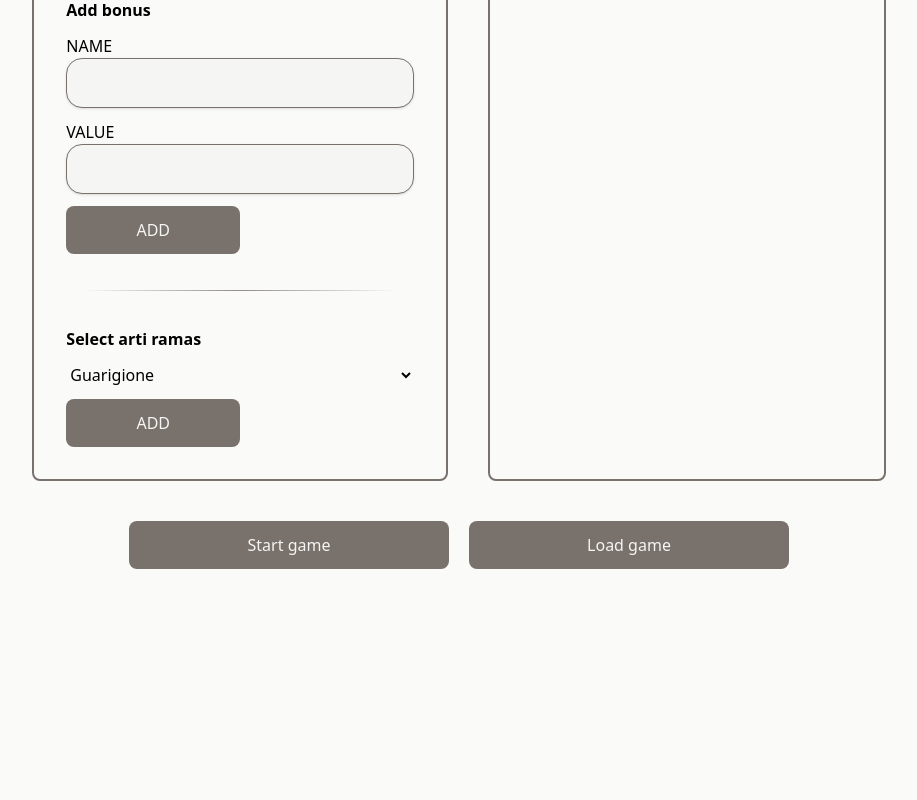
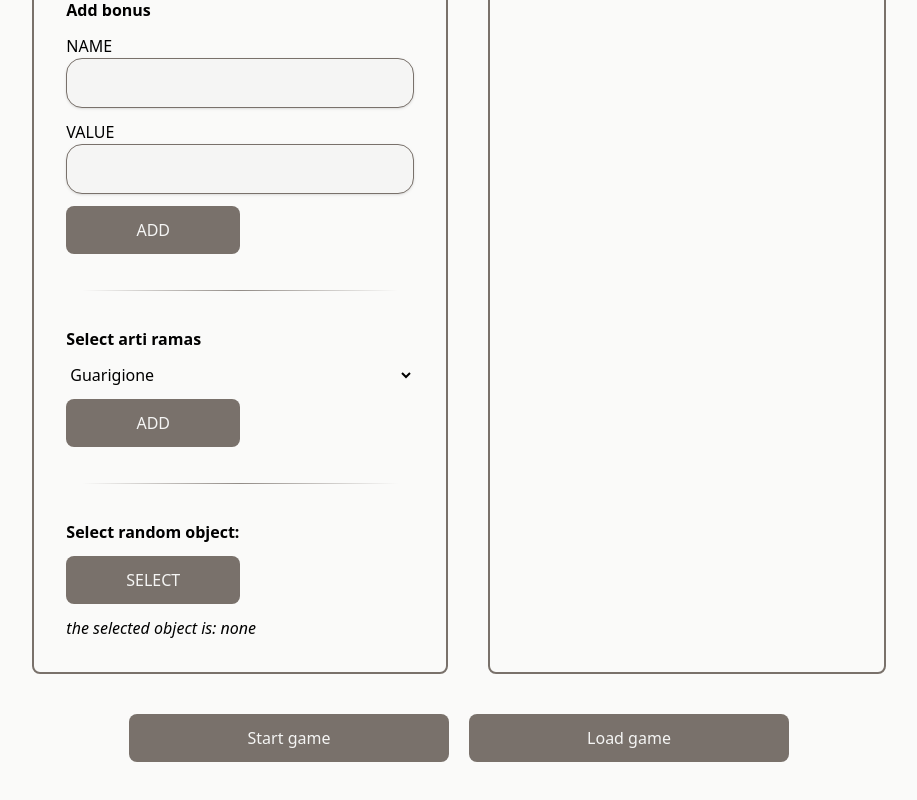
Before and after one commit to gyo82v/lone-wolf, a Next.js app: page / in a window 1280 px wide. Shown: the part 1643-2443 px from the top of the page, without its empty margins (181-1098 px from the left). Before the commit the page ends 2252 px from the top, so only its background shows below. Built offline with nearby package versions, Linux system fonts and the light colour scheme; no server answers.

Commit message:
feat: add random object selector in the set up component

```diff
--- a/components/SetupSection.tsx
+++ b/components/SetupSection.tsx
@@ -8,6 +8,8 @@ import { randomNumber } from "@/lib/randomNumberGenerator";
 import { Dispatch, SetStateAction } from "react";
 import { loadGame } from "@/firebase/loneWolf";
 import { weaponSelector } from "@/lib/weaponSelector";
+import { objectSelector } from "@/lib/objectSelector";
+import { useState } from "react";
 
 
 type Props = {
@@ -27,6 +29,8 @@ type Props = {
 };
 
 export default function SetupSection({hero, handleStats, addItemToArray, addItemToZaino, handlePasti, addBonus, setShowGame, setShowSetup, setHealth, setStrenght, setGameStarted, setHero, setChapter}:Props){
+
+    const [selectedObject, setSelectedObject] = useState("none")
 
     const handleResistenza = (formData: FormData) => {
       if(!handleStats) return
@@ -108,6 +112,11 @@ export default function SetupSection({hero, handleStats, addItemToArray, addItem
     const handleAddPasti = () => {
       if(!handlePasti) return
       handlePasti(1)
+    }
+
+    const handleObjectSelection = () => {
+      const object = objectSelector()
+      setSelectedObject(object)
     }
 
     const handleStart = () => {
@@ -209,7 +218,14 @@ export default function SetupSection({hero, handleStats, addItemToArray, addItem
                     </select>
                     <button type="submit" className={`${baseButtonStyle} w-1/2 uppercase`}>Add</button>
                   </form>
+                  <SmallDivider />
+                  <div className="flex flex-col gap-3">
+                    <h3 className="font-bold">Select random object:</h3>
+                    <button onClick={handleObjectSelection} className={`${baseButtonStyle} w-1/2 uppercase`}>select</button>
+                    <p className="font-extralight italic">the selected object is: {selectedObject} </p>
+                  </div>
                 </div>
+
                 <div className="border-2 border-stone-500 rounded-lg p-4 w-full">
                     <h3 className="font-bold text-xl mb-6">Lone Wolf</h3>
                     <div className="flex flex-col gap-3">
--- /dev/null
+++ b/lib/objectSelector.ts
@@ -0,0 +1,19 @@
+import { randomNumber } from "@/lib/randomNumberGenerator";
+
+const objects = [
+  "spadone/armamento",
+  "spada/armamento",
+  "elmo/oggetti-speciali/+2/resistenza",
+  "due-pasti",
+  "cotta-di-maglia/oggetti-speciali/+4/resistenza",
+  "mazza/armamento",
+  "pozione-magica/zaino/+4/resistenza/una-dose",
+  "asta",
+  "lancia",
+  "12-corone",
+];
+
+
+export function objectSelector(){
+    return objects[randomNumber()]
+}
```
